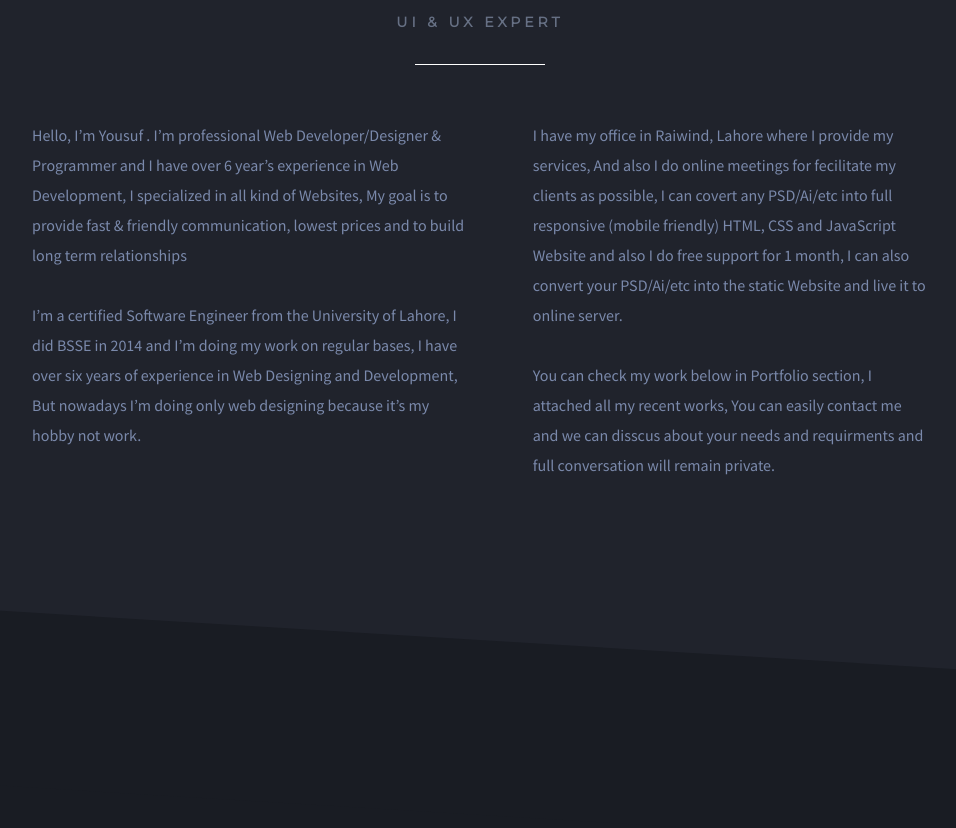
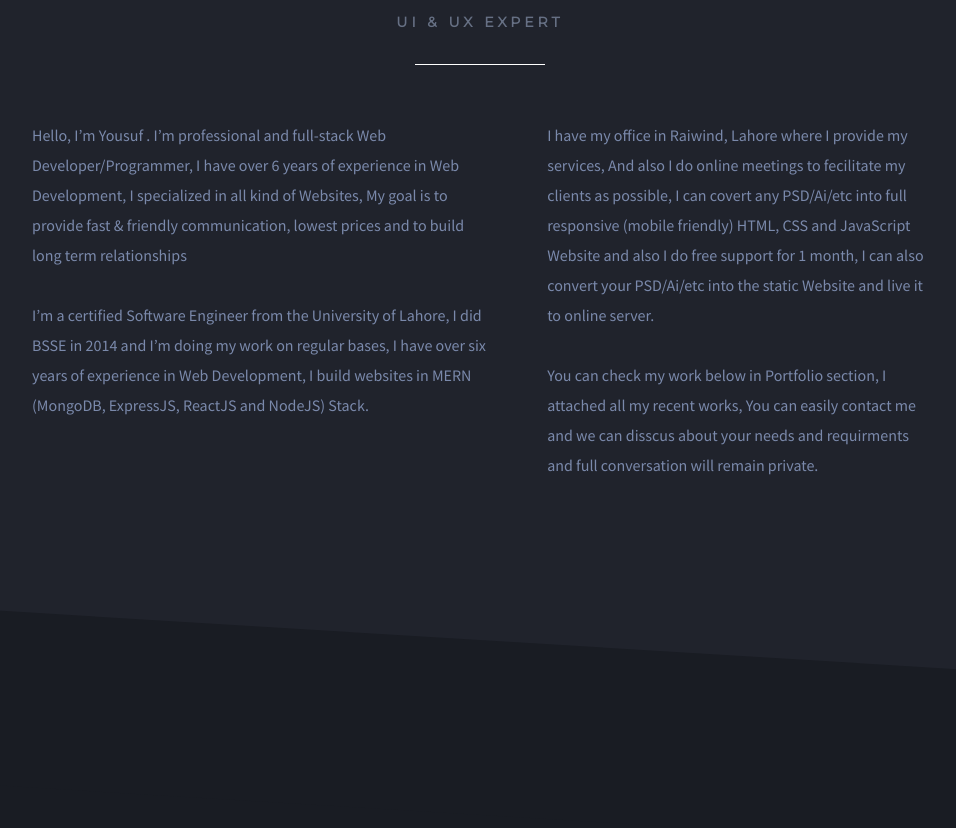
Before and after one commit to yousufkalim/portfolio-react, a React (Create React App) app: page / in a window 1280 px wide. Shown: the part 1020-1848 px from the top of the page, without its empty margins (160-1116 px from the left). Built offline with nearby package versions, Linux system fonts and the light colour scheme.

Commit message:
Setting up data...

```diff
--- a/src/components/PlusMenu.jsx
+++ b/src/components/PlusMenu.jsx
@@ -38,11 +38,10 @@ function PlusMenu({ clicked, setClicked }) {
 				<div className="plus-about">
 					<h3 className="plus-heading">ABOUT MY WORK</h3>
 					<p>
-						I’m a certified Software Engineer from the University of
-						Lahore, I did BSSE in 2014 and I’m doing my work on
+						I’m full-stack web developer, I’m doing my work on
 						regular bases, I have over six years of experience in
-						Web Designing and Development, I build websites in
-						MongoDB, ExpressJS, ReactJS and NodeJS Stack.
+						Web Designing and Development, I build websites in MERN
+						(MongoDB, ExpressJS, ReactJS and NodeJS) Stack.
 					</p>
 				</div>
 
--- a/src/data/home.js
+++ b/src/data/home.js
@@ -9,25 +9,24 @@ const header = {
 const about = {
 	columnOne: (
 		<>
-			Hello, I’m Yousuf . I’m professional Web Developer/Designer &
-			Programmer and I have over 6 year’s experience in Web Development, I
-			specialized in all kind of Websites, My goal is to provide fast &
-			friendly communication, lowest prices and to build long term
-			relationships
+			Hello, I’m Yousuf . I’m professional and full-stack Web
+			Developer/Programmer, I have over 6 years of experience in Web
+			Development, I specialized in all kind of Websites, My goal is to
+			provide fast & friendly communication, lowest prices and to build
+			long term relationships
 			<br />
 			<br />
 			I’m a certified Software Engineer from the University of Lahore, I
 			did BSSE in 2014 and I’m doing my work on regular bases, I have over
-			six years of experience in Web Designing and Development, But
-			nowadays I’m doing only web designing because it’s my hobby not
-			work.
+			six years of experience in Web Development, I build websites in MERN
+			(MongoDB, ExpressJS, ReactJS and NodeJS) Stack.
 		</>
 	),
 
 	columnTwo: (
 		<>
 			I have my office in Raiwind, Lahore where I provide my services, And
-			also I do online meetings for fecilitate my clients as possible, I
+			also I do online meetings to fecilitate my clients as possible, I
 			can covert any PSD/Ai/etc into full responsive (mobile friendly)
 			HTML, CSS and JavaScript Website and also I do free support for 1
 			month, I can also convert your PSD/Ai/etc into the static Website
```
Also changed, not shown: 1 other file (tests, documents, lock files or other folders).
